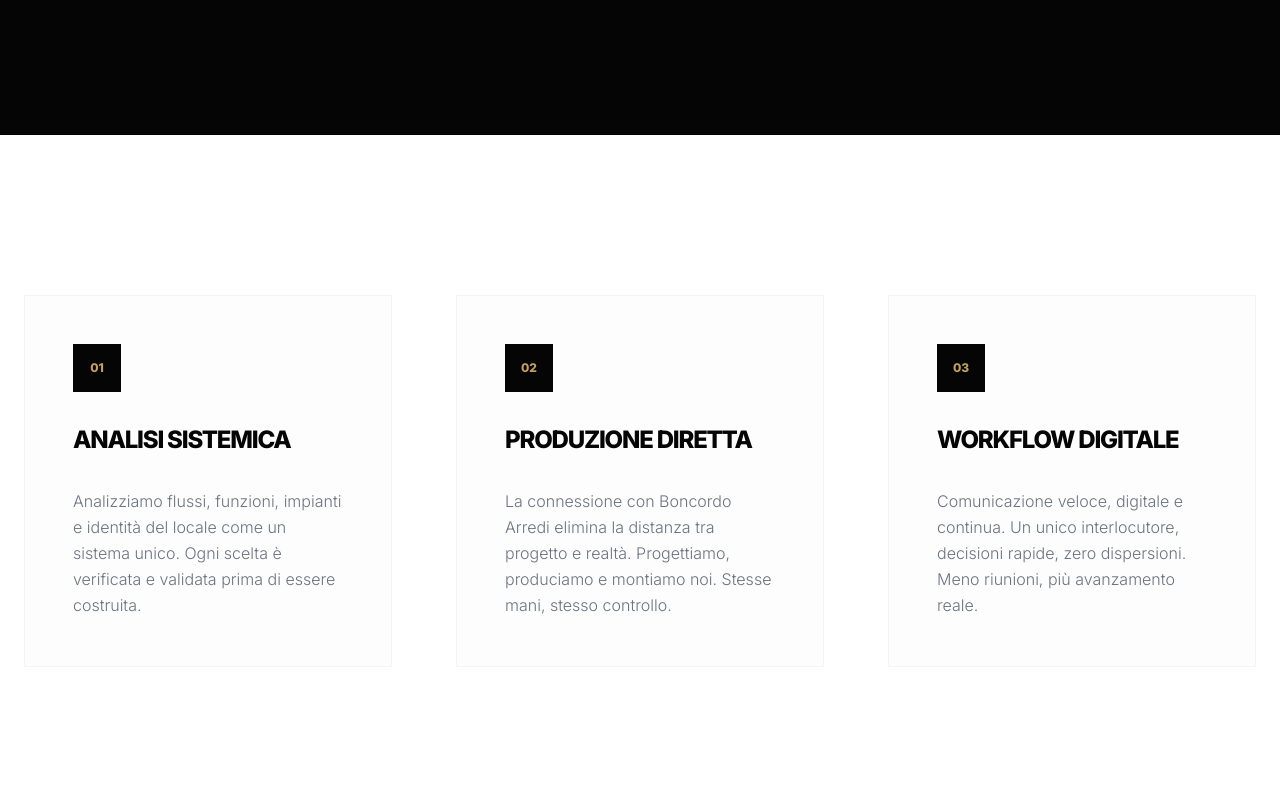
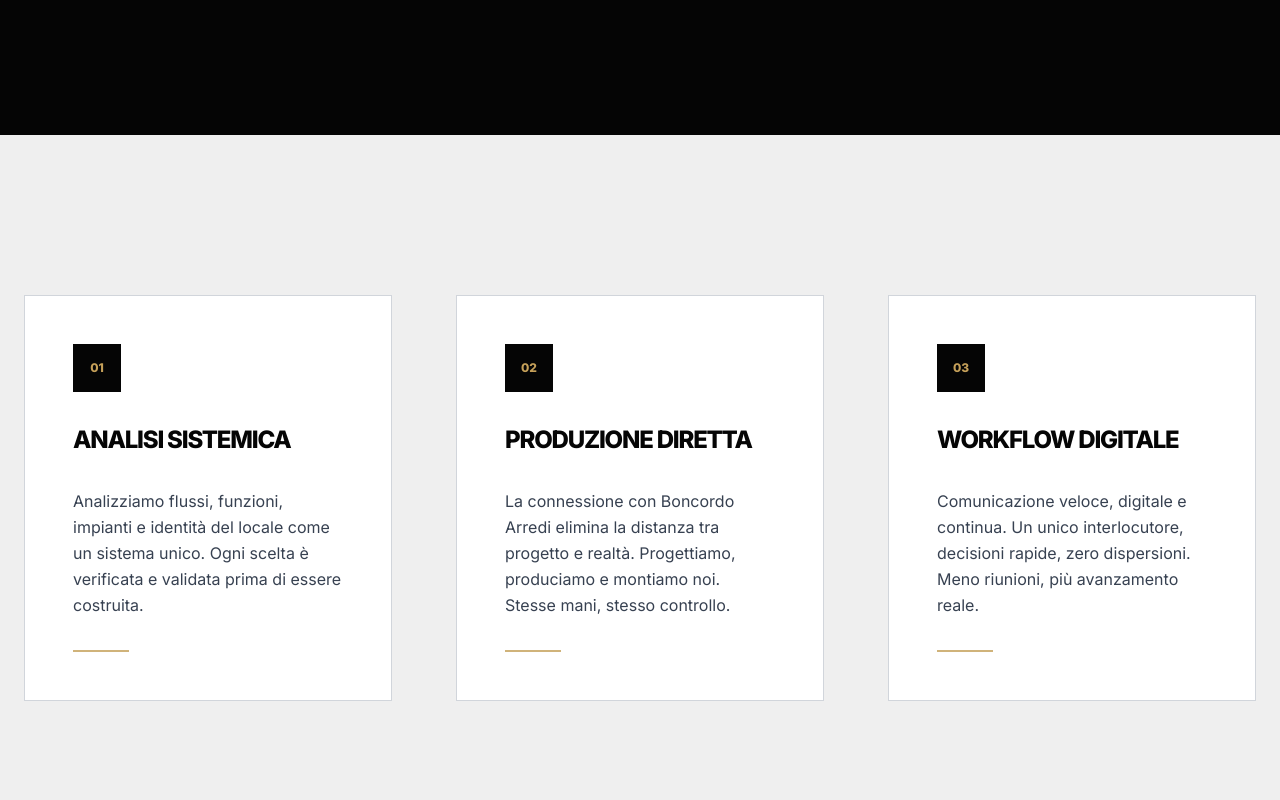
Before and after one commit to ero12300/Preventivatore-Progettazion-Emotive-, a React (Vite) app: page / in a window 1280 px wide. Shown: the part 1820-2620 px from the top of the page. Built offline with nearby package versions, Linux system fonts and the light colour scheme; no server answers; a web font is replaced by a local one.

Commit message:
style: improve homepage card contrast for readability

```diff
--- a/pages/Home.tsx
+++ b/pages/Home.tsx
@@ -107,29 +107,32 @@ const Home: React.FC<HomeProps> = ({ setView }) => {
       </section>
 
       {/* Core Logic Grid */}
-      <section className="py-16 md:py-40 bg-white px-4 sm:px-6">
+      <section className="py-16 md:py-40 bg-[#efefef] px-4 sm:px-6">
         <div className="max-w-7xl mx-auto">
           <div className="grid md:grid-cols-3 gap-6 md:gap-16">
-            <div className="space-y-6 md:space-y-8 p-6 md:p-12 bg-[#fdfdfd] border border-gray-100 hover:shadow-2xl transition-all duration-500">
+            <div className="space-y-6 md:space-y-8 p-6 md:p-12 bg-white border border-gray-300 hover:shadow-2xl transition-all duration-500">
               <div className="w-12 h-12 bg-brand-dark text-brand-gold flex items-center justify-center font-black text-xs">01</div>
               <h3 className="text-xl md:text-2xl font-black uppercase tracking-tight md:tracking-tighter">Analisi Sistemica</h3>
-              <p className="text-gray-500 font-light leading-relaxed">
+              <p className="text-gray-700 font-normal leading-relaxed">
                 Analizziamo flussi, funzioni, impianti e identità del locale come un sistema unico. Ogni scelta è verificata e validata prima di essere costruita.
               </p>
+              <div className="w-14 h-[2px] bg-brand-gold/80"></div>
             </div>
-            <div className="space-y-6 md:space-y-8 p-6 md:p-12 bg-[#fdfdfd] border border-gray-100 hover:shadow-2xl transition-all duration-500">
+            <div className="space-y-6 md:space-y-8 p-6 md:p-12 bg-white border border-gray-300 hover:shadow-2xl transition-all duration-500">
               <div className="w-12 h-12 bg-brand-dark text-brand-gold flex items-center justify-center font-black text-xs">02</div>
               <h3 className="text-xl md:text-2xl font-black uppercase tracking-tight md:tracking-tighter">Produzione Diretta</h3>
-              <p className="text-gray-500 font-light leading-relaxed">
+              <p className="text-gray-700 font-normal leading-relaxed">
                 La connessione con Boncordo Arredi elimina la distanza tra progetto e realtà. Progettiamo, produciamo e montiamo noi. Stesse mani, stesso controllo.
               </p>
+              <div className="w-14 h-[2px] bg-brand-gold/80"></div>
             </div>
-            <div className="space-y-6 md:space-y-8 p-6 md:p-12 bg-[#fdfdfd] border border-gray-100 hover:shadow-2xl transition-all duration-500">
+            <div className="space-y-6 md:space-y-8 p-6 md:p-12 bg-white border border-gray-300 hover:shadow-2xl transition-all duration-500">
               <div className="w-12 h-12 bg-brand-dark text-brand-gold flex items-center justify-center font-black text-xs">03</div>
               <h3 className="text-xl md:text-2xl font-black uppercase tracking-tight md:tracking-tighter">Workflow Digitale</h3>
-              <p className="text-gray-500 font-light leading-relaxed">
+              <p className="text-gray-700 font-normal leading-relaxed">
                 Comunicazione veloce, digitale e continua. Un unico interlocutore, decisioni rapide, zero dispersioni. Meno riunioni, più avanzamento reale.
               </p>
+              <div className="w-14 h-[2px] bg-brand-gold/80"></div>
             </div>
           </div>
         </div>
```
